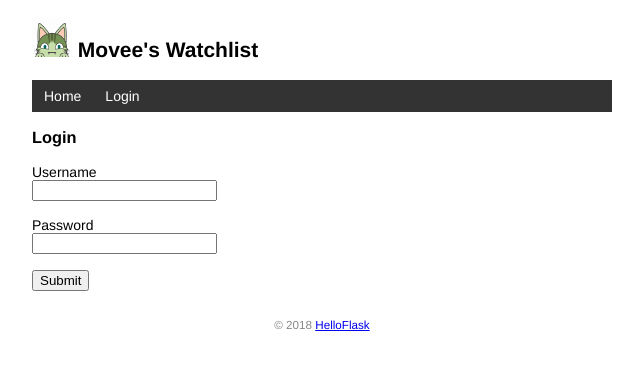
After one commit to Movee-Ax/watchlist, a Flask app: page /login in a window 1280 px wide. The commit adds this page. Shown: the top 370 px of the page, without its empty margins (318-961 px from the left). Run offline with Flask 2, Linux system fonts and the light colour scheme; data comes from the database, SQL or seed files in the repository; both versions use the stored data as it was after the commit.

Commit message:
User authentication with Flask-Login

```diff
--- a/app.py
+++ b/app.py
@@ -36,11 +36,10 @@ from flask import Flask, render_template, url_for, redirect, request, flash
 import os
 import sys
 import click
+from werkzeug.security import generate_password_hash, check_password_hash
+from flask_login import LoginManager, UserMixin, login_user, login_required, logout_user, current_user
 
-# 导入扩展类
-WIN = sys.platform.startswith('win')
-
-# 如果是windows返回True，否则返回false
+WIN = sys.platform.startswith('win')  # 如果是windows返回True，否则返回false
 if WIN:
     # 如果是 Windows 系统,使用三个斜线
     prefix = 'sqlite:///'
@@ -52,9 +51,16 @@ app.config['SQLALCHEMY_DATABASE_URI'] = prefix + os.path.join(app.root_path, 'da
 # 在扩展类实例化前加载配置
 app.config['SQLALCHEMY_TRACK_MODIFICATIONS'] = False  # 关闭对模型修改的监控
 app.config['SECRET_KEY'] = 'dev'  # 等同于 app.secret_key = 'dev'
+login_manager = LoginManager(app)  # 实例化扩展类
+login_manager.login_view = 'login'  # 设置登录视图端点
+db = SQLAlchemy(app)
 
 
-db = SQLAlchemy(app)
+@login_manager.user_loader
+def load_user(user_id): # 创建用户加载回调函数,接受用户 ID 作为参数
+    user = User.query.get(int(user_id))  # 用 ID 作为 User 模型的主键查询对应的用户
+    return user  # 返回用户对象
+
 
 @app.cli.command()
 # 注册为命令
@@ -69,12 +75,13 @@ def initdb(drop):
         click.echo('Initialized database.')
         # 输出提示信息
 
+
 @app.cli.command()
 def forge():
     """Generate fake data."""
     db.create_all()
     # 全局的两个变量移动到这个函数内
-    name = 'Grey Li'
+    name = 'Movee'
     movies = [
         {'title': 'My Neighbor Totoro', 'year': '1988'},
         {'title': 'Dead Poets Society', 'year': '1989'},
@@ -96,9 +103,39 @@ def forge():
     db.session.commit()
     click.echo('Done.')
 
-class User(db.Model):  # 表名将会是 user(自动生成,小写处理)
+
+@app.cli.command()
+@click.option('--username', prompt=True, help='The username usedto login.')
+@click.option('--password', prompt=True, hide_input=True, confirmation_prompt=True, help='The password used to login.')
+def admin(username, password):
+    """Create user."""
+    db.create_all()
+
+    user = User.query.first()
+    if user is not None:
+        click.echo('Updating user...')
+        user.username = username
+        user.set_password(password)  # 设置密码
+    else:
+        click.echo('Creating user...')
+        user = User(username=username, name='Movee')
+        user.set_password(password)  # 设置密码
+        db.session.add(user)
+    db.session.commit()  # 提交数据库会话
+    click.echo('Done.')
+
+
+class User(db.Model, UserMixin):  # 表名将会是 user(自动生成,小写处理)
     id = db.Column(db.Integer, primary_key=True)
     name = db.Column(db.String(20))  # 名字
+    username = db.Column(db.String(20))  #用户名
+    password_hash = db.Column(db.String(20))  #密码散列值
+
+    def set_password(self, password):  # 用来设置密码的方法,接受密码作为参数
+        self.password_hash = generate_password_hash(password)  #将生成的密码保持到对应字段
+
+    def validate_password(self, password):  # 用于验证密码的方法,接受密码作为参数
+        return check_password_hash(self.password_hash, password)  # 返回布尔值
 
 
 class Movie(db.Model):
@@ -108,10 +145,12 @@ class Movie(db.Model):
     title = db.Column(db.String(60))
     year = db.Column(db.String(4))
 
+
 @app.context_processor
 def inject_user():
     user = User.query.first()
     return dict(user=user)
+
 
 @app.route('/', methods=['GET', 'POST'])
 # def index():
@@ -120,11 +159,11 @@ def inject_user():
 #     # 读取所有电影记录
 #     return render_template('index.html', movies=movies)
 def index():
-    if request.method == 'POST':
-        # 判断是否是 POST 请求
+    if request.method == 'POST':   # 判断是否是 POST 请求
+        if not current_user.is_authenticated:  # 如果当前用户未认证
+            return redirect(url_for('index'))  # 重定向到主页
         # 获取表单数据
         title = request.form.get('title')
-        # 传入表单对应输入字段的name值
         year = request.form.get('year')
         # 验证数据
         if not title or not year or len(year) > 4 or len(title) > 60:
@@ -138,10 +177,66 @@ def index():
         flash('Item created.')  # 显示成功创建的提示
         return redirect(url_for('index'))  # 重定向回主页
     movies = Movie.query.all()
-    #user = User.query.first()
     return render_template('index.html', movies=movies)
 
+@app.route('/login', methods=['GET', 'POST'])
+def login():
+    if request.method == 'POST':
+        username = request.form['username']
+        password = request.form['password']
+        if not username or not password:
+            flash('Invalid input.')
+            return redirect(url_for('login'))
+        user = User.query.first()  # 验证用户名和密码是否一致
+        if username == user.username and user.validate_password(password):
+            login_user(user)  # 登入用户
+            flash('Login success.')
+            return redirect(url_for('index'))  # 重定向到主页
+        flash('Invalid username or password.')  # 如果验证失败,显示错误消息
+        return redirect(url_for('login'))
+    # 重定向回登录页面
+    return render_template('login.html')
+
+
+@app.route('/logout')
+@login_required  # 用于视图保护,后面会详细介绍
+def logout():
+    logout_user()  # 登出用户
+    flash('Goodbye.')
+    return redirect(url_for('index'))  # 重定向回首页
+
+
+@app.route('/settings', methods=['GET', 'POST'])
+@login_required
+def settings():
+    if request.method == 'POST':
+        name = request.form['name']
+        if not name or len(name) > 20:
+            flash('Invalid input.')
+            return redirect(url_for('settings'))
+        current_user.name = name
+        # current_user 会返回当前登录用户的数据库记录对象
+        # 等同于下面的用法
+        # user = User.query.first()
+        # user.name = name
+        db.session.commit()
+        flash('Settings updated.')
+        return redirect(url_for('index'))
+    return render_template('settings.html')
+
+
+@app.route('/movie/delete/<int:movie_id>', methods=['POST'])
+@login_required  # 登录保护
+def delete(movie_id):
+    movie = Movie.query.get_or_404(movie_id)
+    db.session.delete(movie)
+    db.session.commit()
+    flash('Item deleted.')
+    return redirect(url_for('index'))
+
+
 @app.route('/movie/edit/<int:movie_id>', methods=['GET', 'POST'])
+@login_required  # 登录保护
 def edit(movie_id):
     movie = Movie.query.get_or_404(movie_id)
     if request.method == 'POST':  # 处理编辑表单的提交请求
@@ -157,14 +252,6 @@ def edit(movie_id):
         return redirect(url_for('index'))  # 重定向回主页
     return render_template('edit.html', movie=movie)  # 传入被编辑的电影记录
 
-@app.route('/movie/delete/<int:movie_id>', methods=['POST'])
-#限定只接受 POST 请求
-def delete(movie_id):
-    movie = Movie.query.get_or_404(movie_id)  # 获取电影记录
-    db.session.delete(movie)  # 删除对应的记录
-    db.session.commit()  # 提交数据库会话
-    flash('Item deleted.')
-    return redirect(url_for('index'))   # 重定向回主页
 
 @app.errorhandler(404) # 传入要处理的错误代码
 def page_not_found(e): # 接受异常对象作为参数
--- a/templates/base.html
+++ b/templates/base.html
@@ -52,6 +52,12 @@
 <nav>
     <ul>
         <li><a href="{{ url_for('index') }}">Home</a></li>
+        {% if current_user.is_authenticated %}
+        <li><a href="{{ url_for('settings') }}">Settings</a></li>
+        <li><a href="{{ url_for('logout') }}">Logout</a></li>
+        {% else %}
+        <li><a href="{{ url_for('login') }}">Login</a></li>
+{% endif %}
     </ul>
 </nav>
 {% block content %}{% endblock %}
--- a/templates/edit.html
+++ b/templates/edit.html
@@ -1,9 +1,12 @@
 {% extends 'base.html' %}
 {% block content %}
 <h3>Edit item</h3>
+<!-- 在模板中可以直接使用 current_user 变量 -->
+{% if current_user.is_authenticated %}
 <form method="post">
     Name <input type="text" name="title" autocomplete="off" required value="{{ movie.title }}">
     Year <input type="text" name="year" autocomplete="off" required value="{{ movie.year }}">
     <input class="btn" type="submit" name="submit" value="Update">
 </form>
+{% endif %}
 {% endblock %}
--- /dev/null
+++ b/templates/login.html
@@ -0,0 +1,12 @@
+{% extends 'base.html' %}
+{% block content %}
+<h3>Login</h3>
+<form method="post">
+    Username<br>
+    <input type="text" name="username" required><br><br>
+    Password<br>
+    <!-- 密码输入框的 type 属性使用 password,会将输入值显示为圆点 -->
+    <input type="password" name="password" required><br><br>
+    <input class="btn" type="submit" name="submit" value="Submit"s>
+</form>
+{% endblock %}
```
Also changed, not shown: templates/index.html (+6 -1 lines), templates/settings.html (added, +8 -0 lines), data.db.
